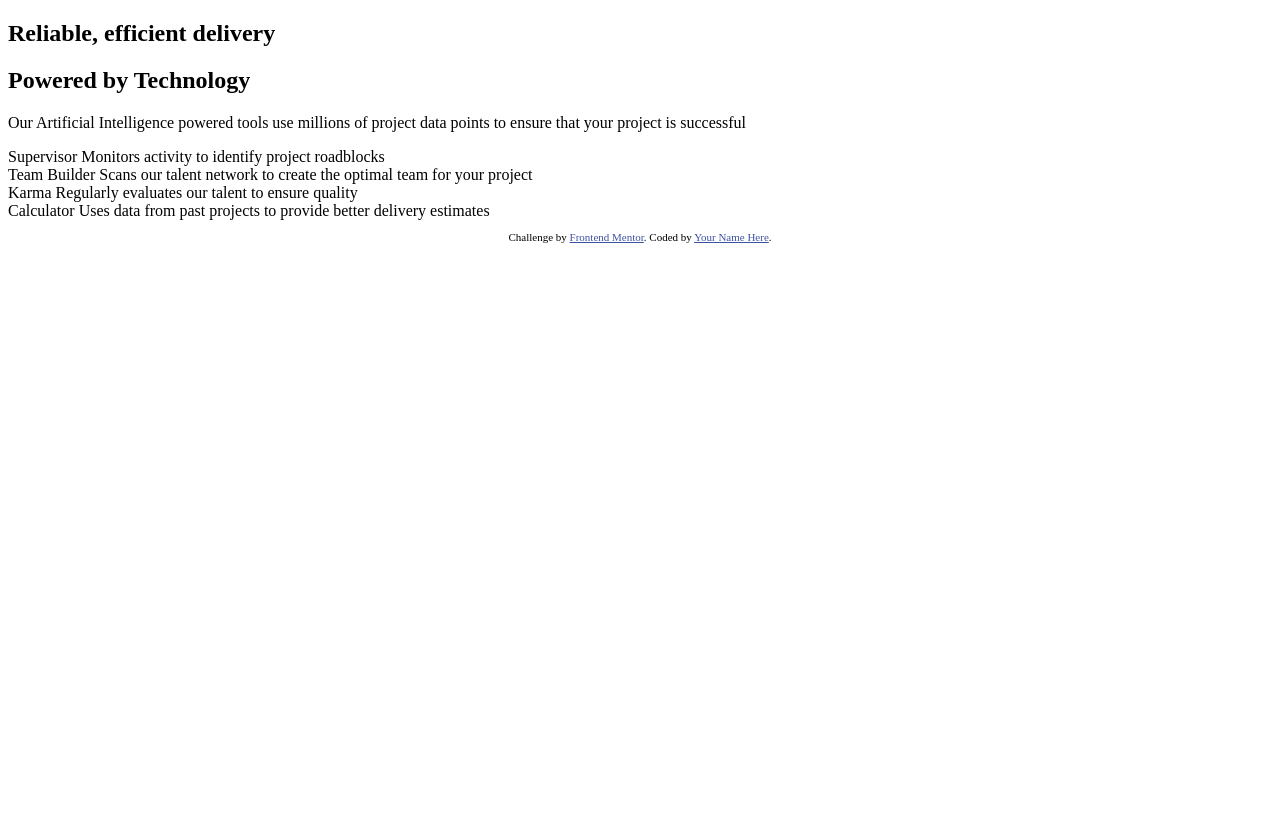
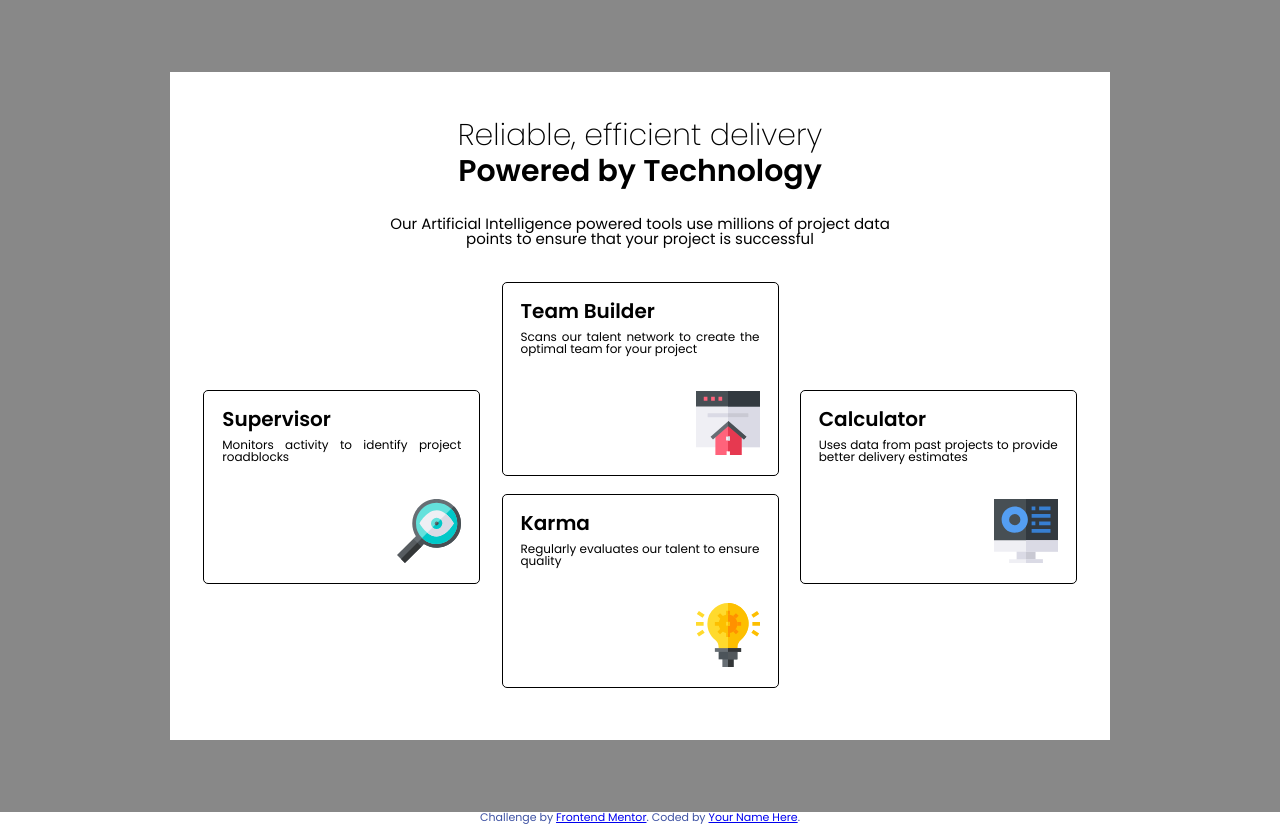
Before and after one commit to 79rubart/four-card-feature-section, a plain HTML site: page src/index.html in a window 1280 px wide. Before the commit the page ends 800 px from the top, so only its background shows below. Drawn offline with Linux system fonts and the light colour scheme.

Commit message:
css file added, made some minor designs

```diff
--- a/src/index.html
+++ b/src/index.html
@@ -8,42 +8,64 @@
 
   <title>Frontend Mentor | Four card feature section</title>
 
-  <!-- Feel free to remove these styles or customise in your own stylesheet 👍 -->
-  <style>
-    .attribution { font-size: 11px; text-align: center; }
-    .attribution a { color: hsl(228, 45%, 44%); }
-  </style>
+  <link rel="stylesheet" href="reset.css">
+	<link rel="stylesheet" href="style.css">
+
+  <link href="https://fonts.googleapis.com/css2?family=Poppins:wght@200;400;600&display=swap" rel="stylesheet">
 </head>
 <body>
-  <section>
-    <div>
-      <div>
-        <h1>Reliable, efficient delivery</h1>
-        <h2>Powered by Technology</h2>
-        <p>Our Artificial Intelligence powered tools use millions of project data points to ensure that your project is successful</p>
-      </div>
-      <div>
-        <div>
-        Supervisor
-        Monitors activity to identify project roadblocks
+  <main>
+    <section class="features">
+      <div class="tool-features">
+        <div class="features-title">
+          <h1 class="title">Reliable, efficient delivery</h1>
+          <h2 class="subtitle">Powered by Technology</h2>
+          <p class="description">Our Artificial Intelligence powered tools use millions of project data points to ensure that your project is successful</p>
         </div>
-        <div>
-          <div>
-          Team Builder
-          Scans our talent network to create the optimal team for your project
+        <div class="box-of-boxes">
+          <div id="box" class="supervisor">
+            <div class="box-description">
+              <h1>Supervisor</h1>
+              <p>Monitors activity to identify project roadblocks</p>
+            </div>
+            <div class="icon">
+              <img src="images/icon-supervisor.svg" alt="Magnifying Glass">
+            </div>
           </div>
+          <div id="box" class="features-box">
+            <div class="team-builder">
+              <div class="box-description">
+                <h1>Team Builder</h1>
+                <p>Scans our talent network to create the optimal team for your project</p>
+              </div>
+              <div class="icon">
+                <img src="images/icon-team-builder.svg" alt="Homepage Icon">
+              </div>
+            </div>
 
-          <div>
-          Karma
-          Regularly evaluates our talent to ensure quality
+            <div class="karma">
+              <div class="box-description">
+                <h1>Karma</h1>
+                <p>Regularly evaluates our talent to ensure quality</p>
+              </div>
+              <div class="icon">
+                <img src="images/icon-karma.svg" alt="Lamp">
+              </div>
+            </div>
+          </div>
+          <div id="box" class="calculator">
+            <div class="box-description">
+              <h1>Calculator</h1>
+              <p>Uses data from past projects to provide better delivery estimates</p>
+            </div>
+            <div class="icon">
+              <img src="images/icon-calculator.svg" alt="Desktop Monitor">
+            </div>
           </div>
         </div>
-        Calculator
-        Uses data from past projects to provide better delivery estimates
-        </div>
       </div>
-    </div>
-  </section>
+    </section>
+  </main>
 
   <footer>
     <p class="attribution">
--- /dev/null
+++ b/src/reset.css
@@ -0,0 +1,48 @@
+/* http://meyerweb.com/eric/tools/css/reset/
+   v2.0 | 20110126
+   License: none (public domain)
+*/
+
+html, body, div, span, applet, object, iframe,
+h1, h2, h3, h4, h5, h6, p, blockquote, pre,
+a, abbr, acronym, address, big, cite, code,
+del, dfn, em, img, ins, kbd, q, s, samp,
+small, strike, strong, sub, sup, tt, var,
+b, u, i, center,
+dl, dt, dd, ol, ul, li,
+fieldset, form, label, legend,
+table, caption, tbody, tfoot, thead, tr, th, td,
+article, aside, canvas, details, embed,
+figure, figcaption, footer, header, hgroup,
+menu, nav, output, ruby, section, summary,
+time, mark, audio, video {
+	margin: 0;
+	padding: 0;
+	border: 0;
+	font-size: 100%;
+	font: inherit;
+	vertical-align: baseline;
+}
+/* HTML5 display-role reset for older browsers */
+article, aside, details, figcaption, figure,
+footer, header, hgroup, menu, nav, section {
+	display: block;
+}
+body {
+	line-height: 1;
+}
+ol, ul {
+	list-style: none;
+}
+blockquote, q {
+	quotes: none;
+}
+blockquote:before, blockquote:after,
+q:before, q:after {
+	content: '';
+	content: none;
+}
+table {
+	border-collapse: collapse;
+	border-spacing: 0;
+}
--- /dev/null
+++ b/src/style.css
@@ -0,0 +1,96 @@
+body {
+    font-family: 'Poppins', sans-serif;
+    font-size: 12px;
+}
+
+.features {
+    background: #888888;
+    padding: 6em 0;
+}
+
+.tool-features {
+    background: #FFFFFF;
+    width: 940px;
+    margin: 0 auto;
+    box-sizing: border-box;
+    text-align: center;
+    padding: 0 0 4em;
+}
+
+.features-title {
+    padding: 4em 0 3em;
+}
+
+.title {
+    font-size: 30px;
+    font-weight: 200;
+    margin: 0 0 0.2em;
+}
+
+.subtitle {
+    font-size: 30px;
+    font-weight: 600;
+}
+
+.description {
+    width: 549px;
+    font-size: 15px;
+    margin: 2em auto 0;
+}
+
+#box {
+    display: inline-block;
+}
+
+.box-description {
+    text-align: justify;
+}
+
+.box-description h1 {
+    font-size: 20px;
+    margin-bottom: 0.5em;
+}
+
+.supervisor, .team-builder, .karma, .calculator {
+    width: 277px;
+    text-align: initial;
+    box-sizing: border-box;
+    border: 1px solid #000000;
+    border-radius: 5px;
+    padding: 1.5em;
+}
+
+.supervisor, .calculator {
+    vertical-align: top;
+    margin: 9em 0;
+}
+
+.features-box {
+    text-align: initial;
+    margin: 0 1.5em;
+}
+
+.team-builder {
+    margin: 0 0 1.5em;
+}
+
+.box-description {
+    margin: 0 0 3em 0;
+}
+
+.box-description h1 {
+    font-size: 20px;
+    font-weight: 600;
+}
+
+.icon {
+    text-align: right;
+}
+
+.attribution {
+    width: 940px;
+    margin: 0 auto;
+    font-size: 11px;
+    text-align: center;
+    color: hsl(228, 45%, 44%);
+}
```
Also changed, not shown: 6 other files.
